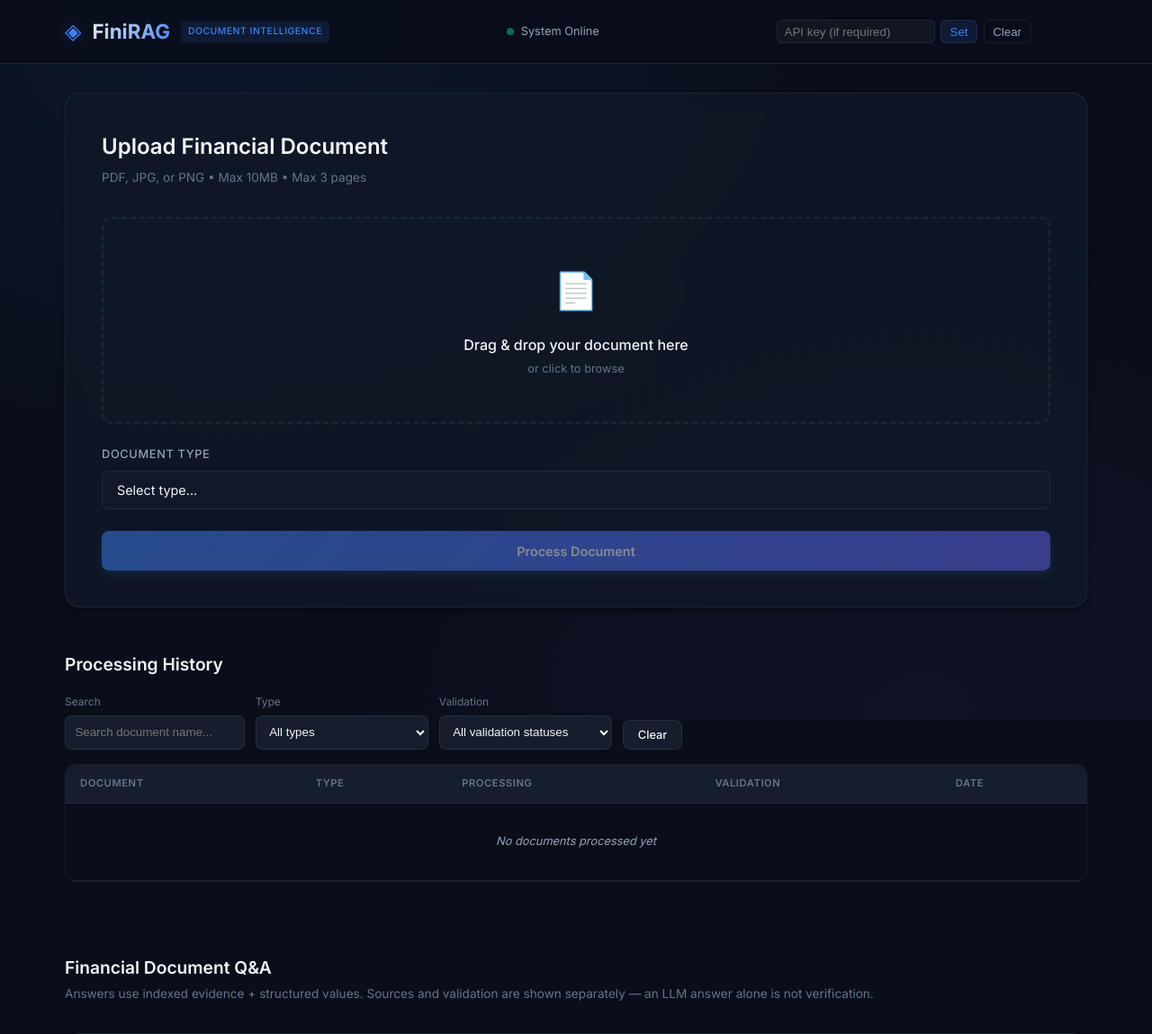
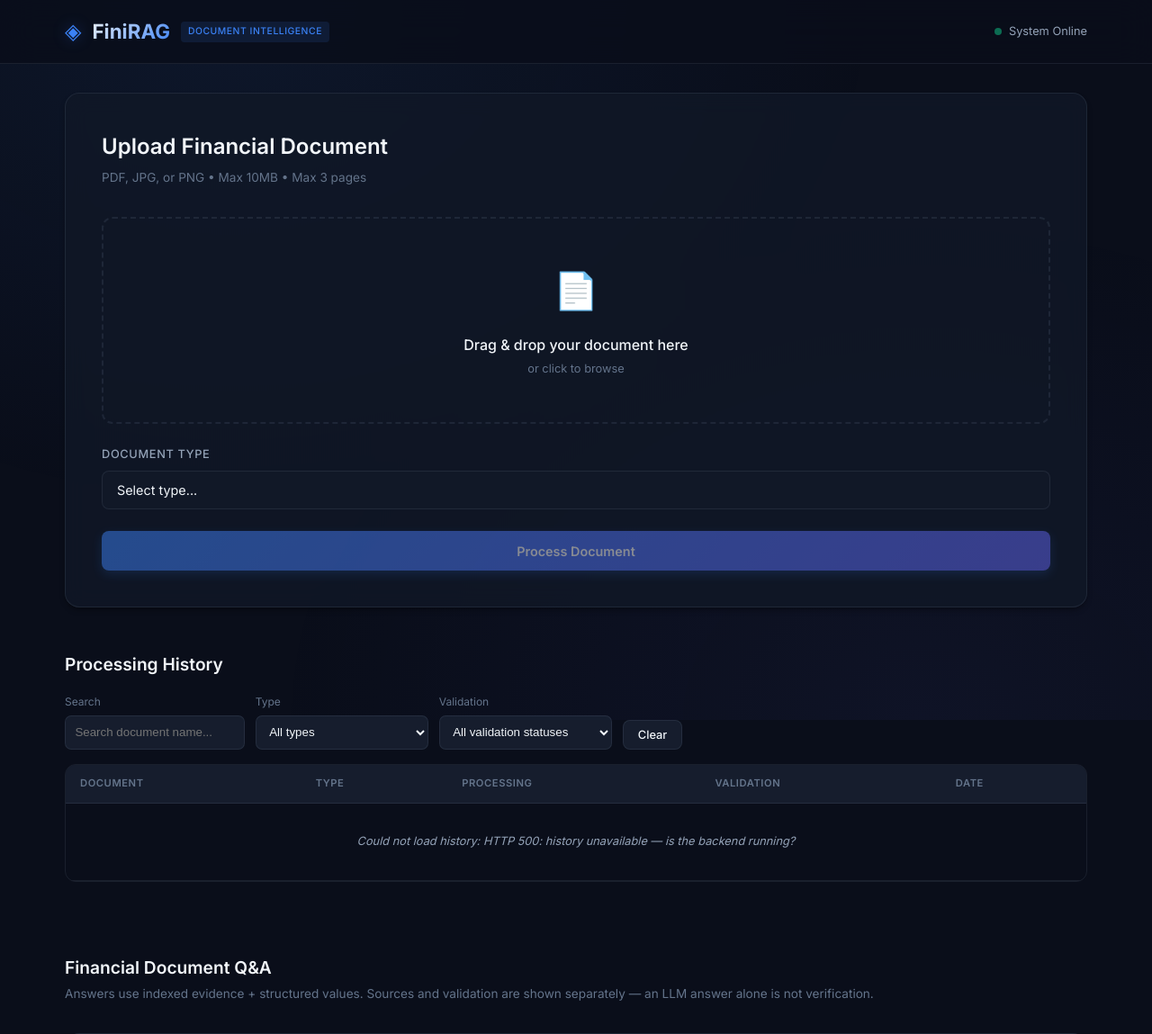
Before and after one commit to Poli-Reddy/FiniRAG, a FastAPI app: page / in a window 1280 px wide. Shown: the top 1149 px of the page at 90% size. Run offline with FastAPI, Linux system fonts and the light colour scheme; data that the repository does not hold is empty; parts of the project's set-up code (start-up, migrations or seed data) failed here and were passed over.

Commit message:
Frictionless customer UI: drop API key entry, visible history errors
Removes the header key Set/Clear box, sessionStorage key code, and related
CSS; apiFetch is a plain same-origin wrapper and 401s surface visibly
(history renders the reason in-table instead of silent empty). Adds
ALLOW_OPEN_API explicit opt-in so a keyless production boot is a deliberate
operator decision (fail-closed default kept). E2E now asserts history
receives every processed document (total=54 live).

```diff
--- a/backend/app/core/config.py
+++ b/backend/app/core/config.py
@@ -146,6 +146,12 @@ class Settings(BaseSettings):
     # ownership; multi-tenant document isolation is still an open item.
     API_KEYS: str = ""
 
+    # Deliberate open-mode opt-in for production. The lifespan refuses to
+    # boot ENVIRONMENT=production without API_KEYS unless this is
+    # explicitly true — so an open deployment is always a conscious
+    # operator decision, never an unset-variable accident.
+    ALLOW_OPEN_API: bool = False
+
     # Trust X-Forwarded-For for client identity in rate limiting. OFF by
     # default: a client-supplied first hop is spoofable whenever the proxy
     # chain is unknown, and trusting it lets an attacker rotate identities
--- a/backend/app/main.py
+++ b/backend/app/main.py
@@ -38,16 +38,22 @@ async def lifespan(app: FastAPI):
     # Fail closed in production (audit finding #11): an unauthenticated
     # public deployment exposes full extracted financial records. When
     # ENVIRONMENT=production and no API_KEYS are configured, refuse to
-    # boot rather than serve the API open. Local dev (ENVIRONMENT unset
-    # or anything else) keeps the open default.
+    # boot rather than serve the API open — unless the operator has
+    # explicitly opted into open mode with ALLOW_OPEN_API=true.
+    # Local dev (ENVIRONMENT unset or anything else) keeps the open default.
     from backend.app.api.auth import auth_enabled
 
-    if settings.is_production and not auth_enabled():
+    if settings.is_production and not auth_enabled() and not settings.ALLOW_OPEN_API:
         raise RuntimeError(
             "Refusing to boot: ENVIRONMENT=production but no API_KEYS are "
             "configured. Set API_KEYS in the environment before exposing "
             "this service publicly — the API serves extracted financial "
-            "records and must not run open.")
+            "records and must not run open. (Deliberate open demo only: "
+            "set ALLOW_OPEN_API=true.)")
+    if settings.is_production and not auth_enabled() and settings.ALLOW_OPEN_API:
+        logger.warning("Booting production with OPEN API access "
+                       "(ALLOW_OPEN_API=true). Every extracted financial "
+                       "record is publicly readable.")
     await init_db()
     try:
         from backend.app.workers.indexing_worker import recover_stale_jobs
--- a/frontend/static/css/style.css
+++ b/frontend/static/css/style.css
@@ -124,48 +124,6 @@ body::before {
     gap: 0.5rem;
     font-size: 0.8rem;
     color: var(--text-secondary);
-}
-
-/* API key entry (audit finding #11): session-only credential for the
-   API_KEYS gate. Never prefilled, never persisted beyond the tab. */
-.api-key-box {
-    display: flex;
-    align-items: center;
-    gap: 0.4rem;
-    font-size: 0.8rem;
-}
-
-.api-key-input {
-    width: 11rem;
-    padding: 0.3rem 0.5rem;
-    border-radius: 6px;
-    border: 1px solid var(--border);
-    background: rgba(255, 255, 255, 0.04);
-    color: var(--text-primary);
-}
-
-.api-key-input.key-needed {
-    border-color: var(--warning);
-    box-shadow: 0 0 0 1px var(--warning);
-}
-
-.api-key-btn {
-    padding: 0.3rem 0.6rem;
-    border-radius: 6px;
-    border: 1px solid var(--border);
-    background: var(--accent-subtle);
-    color: var(--accent);
-    cursor: pointer;
-}
-
-.api-key-clear {
-    background: transparent;
-    color: var(--text-secondary);
-}
-
-.api-key-state {
-    color: var(--text-secondary);
-    min-width: 3.5rem;
 }
 
 .status-dot {
--- a/frontend/static/js/app.js
+++ b/frontend/static/js/app.js
@@ -13,73 +13,13 @@ let historyPage = 1;
 const HISTORY_PAGE_SIZE = 15;
 const historySearch = document.getElementById('historySearch');
 
-// ─── API key gate (audit finding #11) ───
-// The /api/v1 routes require X-API-Key when the server sets API_KEYS. The
-// key is pasted by the operator, kept in sessionStorage for the tab
-// lifetime only, and never embedded in source, logged, or persisted
-// elsewhere. All API calls go through apiFetch() so the header is
-// attached uniformly.
-const API_KEY_SESSION_KEY = 'finirag_api_key';
-
-function storedApiKey() {
-    try {
-        return sessionStorage.getItem(API_KEY_SESSION_KEY) || '';
-    } catch (e) {
-        return '';
-    }
+// ─── API calls ───
+// Same-origin requests to our own backend. If the server sets API_KEYS,
+// it answers 401 and the callers below surface that code visibly instead
+// of failing silently — there is deliberately no key entry in this UI.
+async function apiFetch(path, options = {}) {
+    return window.fetch(path, options);
 }
-
-function refreshApiKeyState() {
-    const state = document.getElementById('apiKeyState');
-    const input = document.getElementById('apiKeyInput');
-    if (!state || !input) return;
-    if (storedApiKey()) {
-        state.textContent = 'key set';
-        input.value = '';
-        input.placeholder = 'API key set ✓';
-    } else {
-        state.textContent = '';
-        input.placeholder = 'API key (if required)';
-    }
-    input.classList.remove('key-needed');
-}
-
-function markKeyRequired() {
-    const input = document.getElementById('apiKeyInput');
-    if (input) input.classList.add('key-needed');
-}
-
-async function apiFetch(path, options = {}) {
-    const headers = Object.assign({}, options.headers || {});
-    const key = storedApiKey();
-    if (key) headers['X-API-Key'] = key;
-    const response = await window.fetch(path, Object.assign({}, options, { headers }));
-    if (response.status === 401) markKeyRequired();
-    return response;
-}
-
-(function initApiKeyBox() {
-    const input = document.getElementById('apiKeyInput');
-    const save = document.getElementById('apiKeySave');
-    const clear = document.getElementById('apiKeyClear');
-    if (!input || !save || !clear) return;
-    if (save) save.addEventListener('click', () => {
-        try {
-            if (input.value) sessionStorage.setItem(API_KEY_SESSION_KEY, input.value);
-        } catch (e) { /* storage unavailable: key applies to this page only */ }
-        refreshApiKeyState();
-    });
-    if (clear) clear.addEventListener('click', () => {
-        try {
-            sessionStorage.removeItem(API_KEY_SESSION_KEY);
-        } catch (e) { /* ignore */ }
-        refreshApiKeyState();
-    });
-    input.addEventListener('keydown', (e) => {
-        if (e.key === 'Enter') { e.preventDefault(); save.click(); }
-    });
-    refreshApiKeyState();
-})();
 const historyTypeFilter = document.getElementById('historyTypeFilter');
 const historyValidationFilter = document.getElementById('historyValidationFilter');
 const clearHistoryFilters = document.getElementById('clearHistoryFilters');
@@ -477,10 +417,14 @@ function renderValidation(validation) {
 // and scripts/run_indexing_worker.py directly.
 
 async function loadHistory() {
+    const tbody = document.getElementById('historyBody');
     try {
         // Fetch the complete persisted dashboard set once. Pagination is
         // client-side so changing pages never loses the stored results.
         const response = await apiFetch('/api/v1/documents?limit=1000&offset=0');
+        if (!response.ok) {
+            throw new Error(historyLoadError(response.status));
+        }
         const data = await response.json();
         historyDocuments = (data.documents || []).sort((a, b) => {
             return new Date(b.created_at || 0) - new Date(a.created_at || 0);
@@ -488,8 +432,22 @@ async function loadHistory() {
         historyPage = 1;
         renderHistoryPage();
     } catch (err) {
-        console.error('Failed to load history:', err);
+        // Visible failure, never a silent empty table.
+        historyDocuments = [];
+        if (tbody) {
+            tbody.innerHTML = `<tr><td colspan="5" class="empty-state">Could not load history: ${escapeHtml(err.message || err)}</td></tr>`;
+        }
+        const pagination = document.getElementById('historyPagination');
+        if (pagination) pagination.innerHTML = '';
     }
+}
+
+function historyLoadError(status) {
+    if (status === 401) {
+        return 'HTTP 401: this server requires an API key (API_KEYS is set). ' +
+            'Remove API_KEYS from the server environment for open access.';
+    }
+    return `HTTP ${status}: history unavailable — is the backend running?`;
 }
 
 function renderHistoryPage() {
--- a/frontend/templates/index.html
+++ b/frontend/templates/index.html
@@ -21,18 +21,6 @@
             <div class="header-status" id="healthStatus">
                 <span class="status-dot"></span>
                 <span class="status-text">Checking...</span>
-            </div>
-            <!-- API key gate (audit finding #11): the /api/v1 routes require
-                 X-API-Key when the server sets API_KEYS. The key is pasted
-                 here by the operator, kept in sessionStorage for the tab
-                 lifetime only, and never embedded in source or logged. -->
-            <div class="api-key-box" id="apiKeyBox" title="Required only when the server sets API_KEYS">
-                <input type="password" id="apiKeyInput" class="api-key-input"
-                       placeholder="API key (if required)" autocomplete="off"
-                       spellcheck="false" aria-label="API key">
-                <button type="button" id="apiKeySave" class="api-key-btn">Set</button>
-                <button type="button" id="apiKeyClear" class="api-key-btn api-key-clear">Clear</button>
-                <span class="api-key-state" id="apiKeyState"></span>
             </div>
         </div>
     </header>
--- a/render.yaml
+++ b/render.yaml
@@ -32,6 +32,8 @@ services:
       # the dashboard before public exposure; health stays public either way.
       # REQUIRED when ENVIRONMENT=production: the app refuses to boot
       # without API_KEYS rather than serve financial records open.
+      # (Frictionless open demo instead: delete API_KEYS and set
+      # ALLOW_OPEN_API=true — an explicit opt-in, never an accident.)
       - key: API_KEYS
         sync: false
       - key: OCR_PROVIDER
```
Also changed, not shown: backend/tests/test_api.py (+26 -0 lines), docs/RECOVERY_GUIDE.md (+6 -3 lines), scripts/e2e_smoke_check.py (+12 -2 lines), 1 other file.
